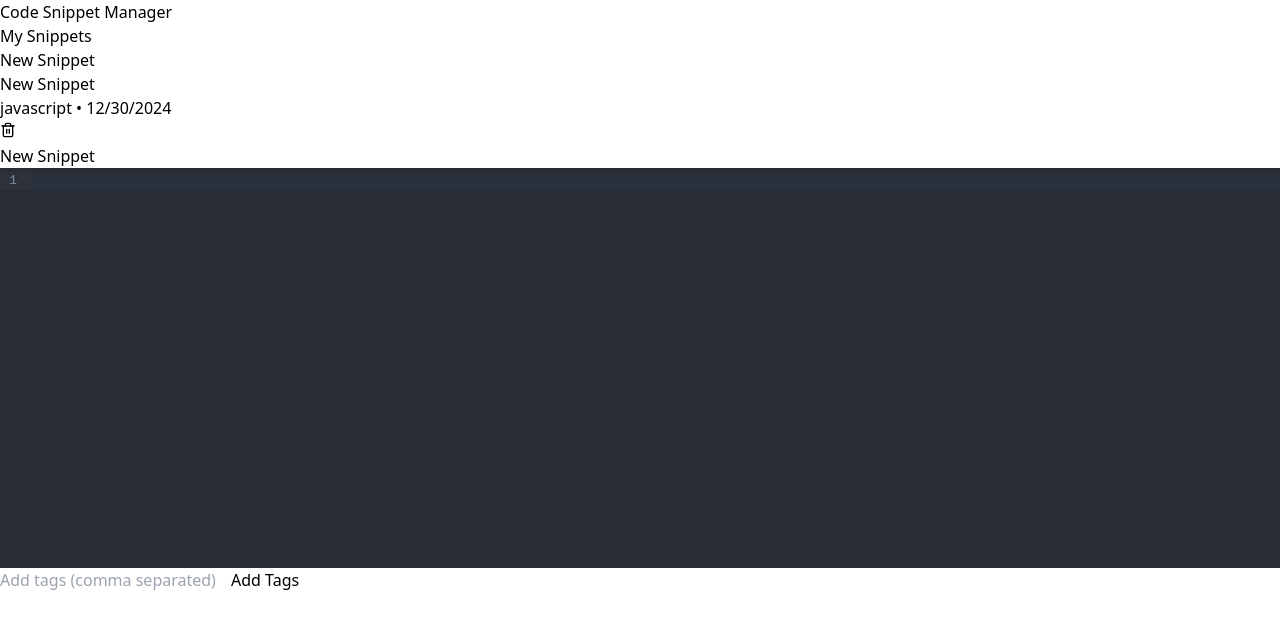
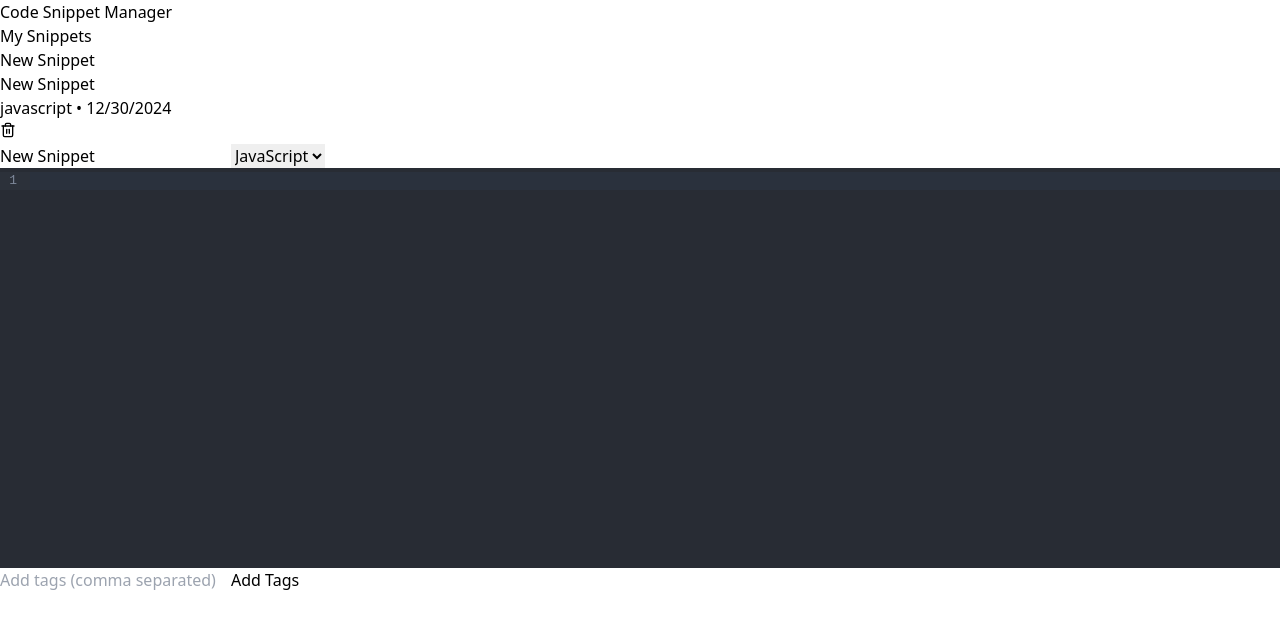
Before and after one commit to dimasabimanyy/code-snippet-manager, a React (Vite) app: page / in a window 1280 px wide. Both pictures are taken after a click on the button "New Snippet". Shown: the top 628 px of the page. Built offline with nearby package versions, Linux system fonts and the light colour scheme.

Commit message:
added a few language support for the editor

```diff
--- a/src/App.jsx
+++ b/src/App.jsx
@@ -74,6 +74,20 @@ function App() {
     }
   };
 
+  const handleLanguageChange = (language) => {
+    if (selectedSnippet) {
+      const updatedSnippet = {
+        ...selectedSnippet,
+        language,
+        updatedAt: Date.now(),
+      };
+      setSnippets(
+        snippets.map((s) => (s.id === selectedSnippet.id ? updatedSnippet : s))
+      );
+      setSelectedSnippet(updatedSnippet);
+    }
+  };
+
   return (
     <Layout>
       <div className="grid grid-cols-1 md:grid-cols-2 gap-6">
@@ -95,6 +109,7 @@ function App() {
               }}
               onCodeChange={handleCodeChange}
               onTitleChange={handleTitleChange}
+              onLanguageChange={handleLanguageChange}
             />
           ) : (
             <div className="text-center text-gray-500 mt-10">
--- a/src/components/CodeEditor/index.jsx
+++ b/src/components/CodeEditor/index.jsx
@@ -1,26 +1,25 @@
 // src/components/CodeEditor/index.jsx
 import React, { useState } from 'react';
 import CodeMirror from '@uiw/react-codemirror';
-import { javascript } from '@codemirror/lang-javascript';
 import { oneDark } from '@codemirror/theme-one-dark';
+import { LANGUAGES, getLanguageExtension } from '../../utils/languages';
 
-const CodeEditor = ({ snippet, onCodeChange, onTitleChange }) => {
+const CodeEditor = ({ snippet, onCodeChange, onTitleChange, onLanguageChange }) => {
   const [tagInput, setTagInput] = useState('');
 
   const handleTagSubmit = (e) => {
     e.preventDefault();
     if (!tagInput.trim()) return;
 
-    // Split by comma and clean up tags
     const newTags = tagInput
       .split(',')
       .map(tag => tag.trim())
-      .filter(tag => tag && !snippet.tags.includes(tag)); // Filter out empty and existing tags
+      .filter(tag => tag && !snippet.tags.includes(tag));
 
     if (newTags.length > 0) {
       const updatedTags = [...snippet.tags, ...newTags];
       snippet.onTagsChange(updatedTags);
-      setTagInput(''); // Clear input after adding
+      setTagInput('');
     }
   };
 
@@ -31,7 +30,7 @@ const CodeEditor = ({ snippet, onCodeChange, onTitleChange }) => {
 
   return (
     <div className="h-full">
-      <div className="mb-4">
+      <div className="mb-4 space-y-2">
         <input
           type="text"
           value={snippet.title}
@@ -39,12 +38,23 @@ const CodeEditor = ({ snippet, onCodeChange, onTitleChange }) => {
           placeholder="Snippet Title"
           className="w-full p-2 border rounded"
         />
+        <select
+          value={snippet.language}
+          onChange={(e) => onLanguageChange(e.target.value)}
+          className="w-full p-2 border rounded bg-white"
+        >
+          {LANGUAGES.map(lang => (
+            <option key={lang.id} value={lang.id}>
+              {lang.name}
+            </option>
+          ))}
+        </select>
       </div>
       <CodeMirror
         value={snippet.code}
         height="400px"
         theme={oneDark}
-        extensions={[javascript()]}
+        extensions={[getLanguageExtension(snippet.language)]}
         onChange={onCodeChange}
         className="border rounded"
       />
--- /dev/null
+++ b/src/utils/languages.js
@@ -0,0 +1,21 @@
+// src/utils/languages.js
+import { javascript } from '@codemirror/lang-javascript';
+import { html } from '@codemirror/lang-html';
+import { css } from '@codemirror/lang-css';
+import { python } from '@codemirror/lang-python';
+import { java } from '@codemirror/lang-java';
+import { sql } from '@codemirror/lang-sql';
+
+export const LANGUAGES = [
+  { id: 'javascript', name: 'JavaScript', extension: javascript },
+  { id: 'html', name: 'HTML', extension: html },
+  { id: 'css', name: 'CSS', extension: css },
+  { id: 'python', name: 'Python', extension: python },
+  { id: 'java', name: 'Java', extension: java },
+  { id: 'sql', name: 'SQL', extension: sql },
+];
+
+export const getLanguageExtension = (languageId) => {
+  const language = LANGUAGES.find(lang => lang.id === languageId);
+  return language ? language.extension() : javascript();
+};
```
Also changed, not shown: package.json (+9 -0 lines), 1 other file (tests, documents, lock files or other folders).
